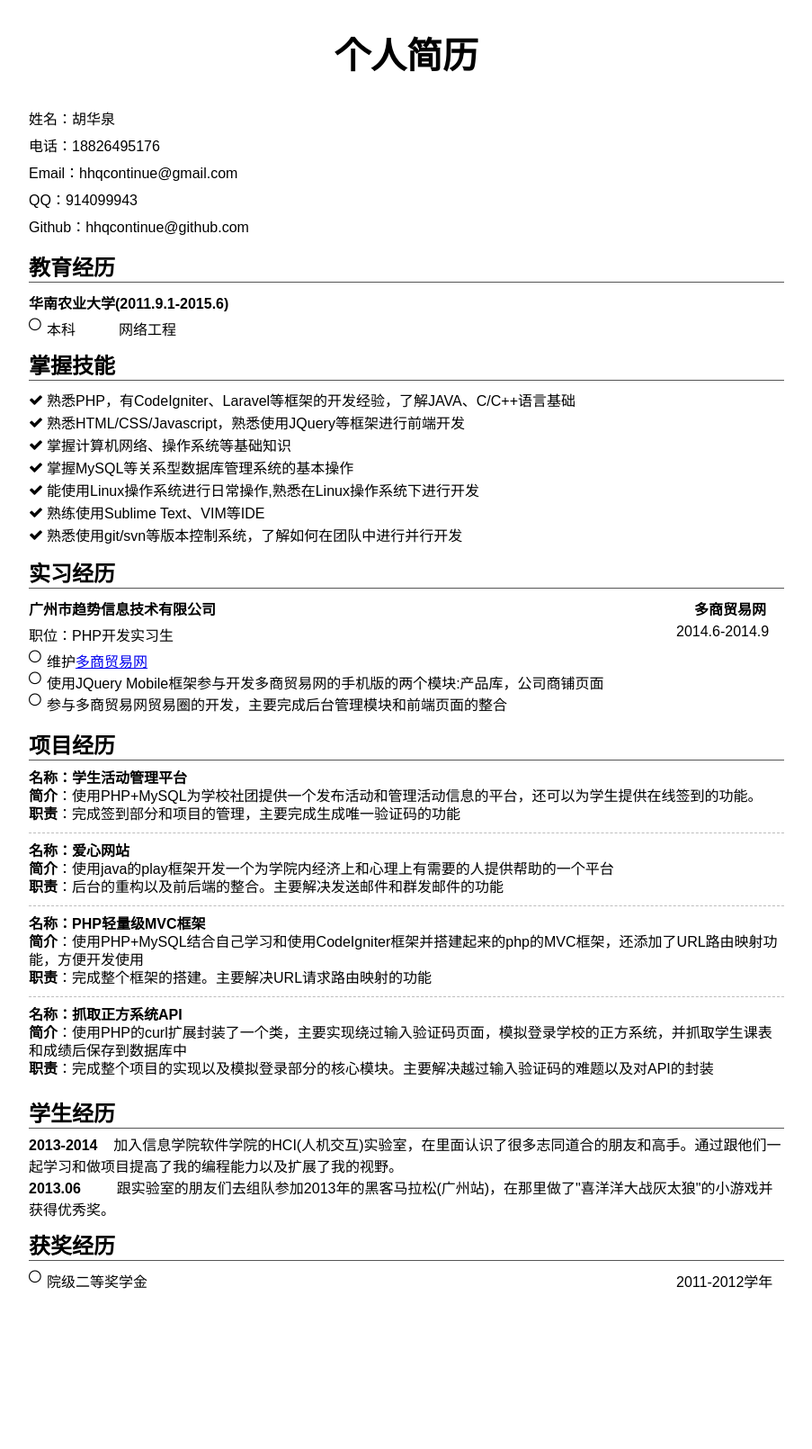
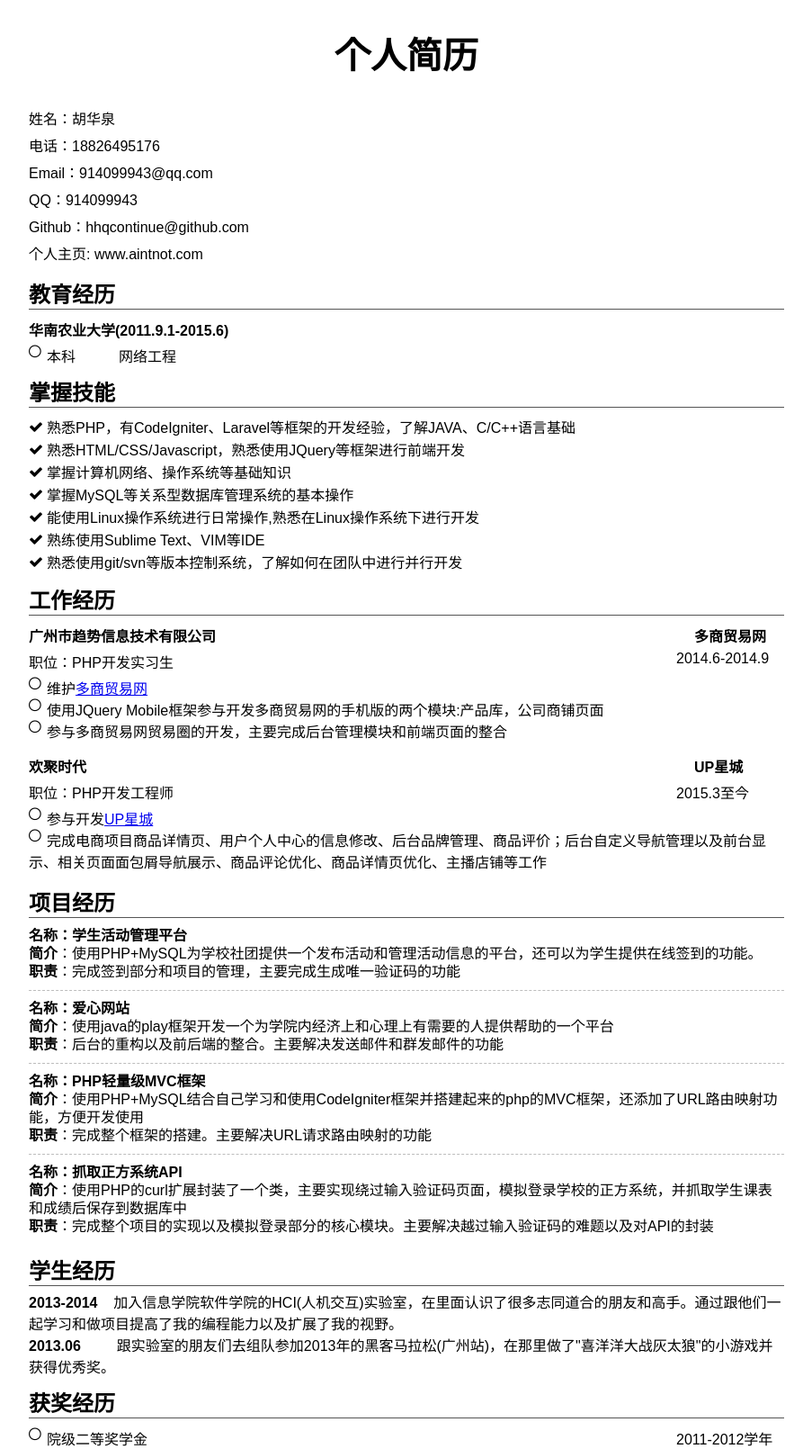
Before and after one commit to hoohack/hoohack.github.io, a Jekyll site: the page assets/resume/index.html, which Jekyll copies as it is, in a window 1280 px wide. Shown: the whole page at 90% size, without its empty margins (188-1091 px from the left). Built offline with Jekyll 4.4.1, drawn with Linux system fonts in a browser that asks for light colours; before the commit the page ends 1435 px from its top, so only the background shows below that.

Commit message:
update resume

```diff
--- a/assets/resume/index.html
+++ b/assets/resume/index.html
@@ -21,9 +21,10 @@
 					<ul>
 						<li><span class="element">姓名：</span>胡华泉</li>
 						<li><span class="element">电话：</span>18826495176</li>
-						<li><span class="element">Email：</span>hhqcontinue@gmail.com</li>
+						<li><span class="element">Email：</span>914099943@qq.com</li>
 						<li><span class="element">QQ：</span>914099943</li>
 						<li><span class="element">Github：</span>hhqcontinue@github.com</li>
+						<li><span class="element">个人主页: </span>www.aintnot.com</li>
 					</ul>
 				</div>
 				<div class="fixed"></div>
@@ -53,7 +54,7 @@
 			</div>
 
 			<div id="internship-exp">
-				<h2 class="part-title">实习经历</h2>
+				<h2 class="part-title">工作经历</h2>
 				<div id="internship-msg">
 					<div class="company-desc">
 						<h4 class="company-name">广州市趋势信息技术有限公司</h4>
@@ -74,6 +75,28 @@
 							<li><i class="fa fa-circle-thin fa-1"></i>维护<a href="http://www.ecduo.com">多商贸易网</a></li>
 							<li><i class="fa fa-circle-thin fa-1"></i>使用JQuery Mobile框架参与开发多商贸易网的手机版的两个模块:产品库，公司商铺页面</li>
 							<li><i class="fa fa-circle-thin fa-1"></i>参与多商贸易网贸易圈的开发，主要完成后台管理模块和前端页面的整合</li>
+						</ul>
+					</div>
+				</div>
+				<div id="internship-msg">
+					<div class="company-desc">
+						<h4 class="company-name">欢聚时代</h4>
+						<h4 class="responsibility">UP星城</h4>
+					</div>
+					<div class="fixed"></div>
+					<div class="position-msg">
+						<p class="position">
+							职位：PHP开发工程师
+						</p>
+						<p class="work-date">
+							2015.3至今
+						</p>
+					</div>
+					<div class="fixed"></div>
+					<div class="work-content">
+						<ul>
+							<li><i class="fa fa-circle-thin fa-1"></i>参与开发<a href="http://www.up24.com">UP星城</a></li>
+							<li><i class="fa fa-circle-thin fa-1"></i>完成电商项目商品详情页、用户个人中心的信息修改、后台品牌管理、商品评价；后台自定义导航管理以及前台显示、相关页面面包屑导航展示、商品评论优化、商品详情页优化、主播店铺等工作</li>
 						</ul>
 					</div>
 				</div>
```
